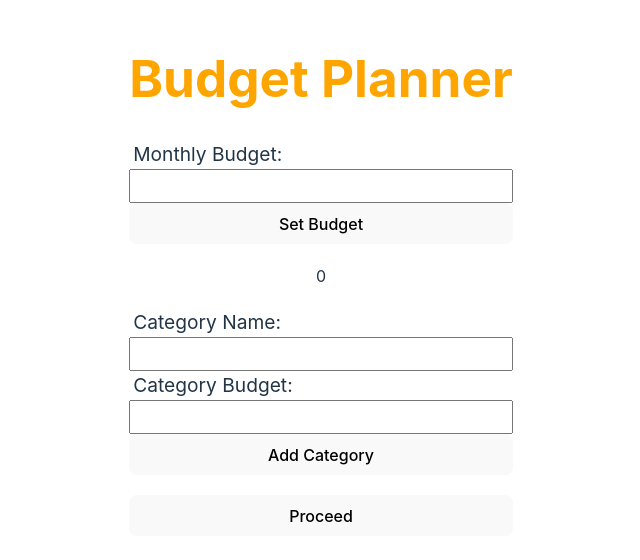
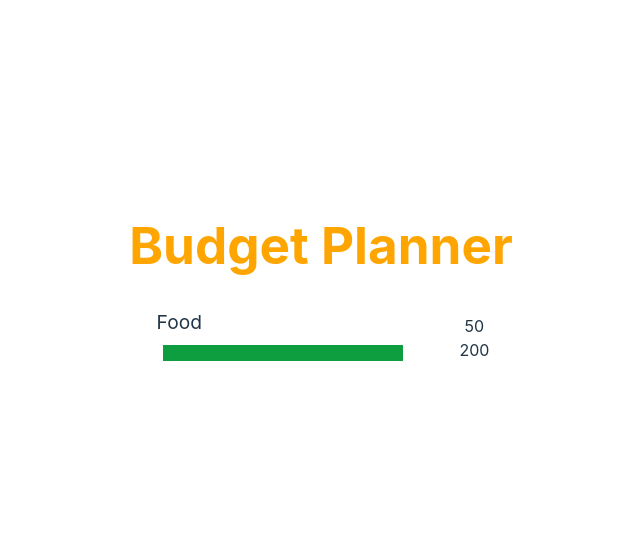
Before and after one commit to GersonEC/budget-planner-react, a React (Vite) app: page / in a window 1280 px wide. Shown: the part 124-684 px from the top of the page, without its empty margins (319-959 px from the left). Built offline with nearby package versions, Linux system fonts and the light colour scheme.

Commit message:
Add slider category

```diff
--- a/src/App.jsx
+++ b/src/App.jsx
@@ -6,6 +6,7 @@ import ExpenseDialog from './components/ExpenseDialog.jsx';
 import BudgetSetForm from './components/BudgetSetForm.jsx';
 import CategoryList from './components/CategoryList';
 import Expenses from './components/Expenses';
+import Category from './components/Category';
 
 // function Submit() {
 //   const status = useFormStatus();
@@ -93,21 +94,7 @@ function App() {
   return (
     <div style={{ display: 'flex', flexDirection: 'column'}} /*action={action}*/>
       <h1 style={{ color: 'orange'}}>Budget Planner</h1>
-      {!proceed ? (
-        <>
-          <BudgetSetForm
-            monthlyBudget={monthlyBudget}
-            handleSetMonthlyBudget={handleSetMonthlyBudget}
-            handleAddCategory={handleAddCategory}
-            handleProceed={handleProceed}
-          />
-          {errors.map((error, index) => <p key={index} style={{ color: 'red'}}>{error}</p>)}
-        </>
-      ) : (
-        <Expenses monthlyBudget={monthlyBudget} categories={categories} handleAddExpense={handleAddExpense} isOpen={isOpen} setIsOpen={setIsOpen} />
-      )}
-
-      {/* <Submit /> */}
+      <Category />
     </div>
   )
 }
--- /dev/null
+++ b/src/components/Category.jsx
@@ -0,0 +1,26 @@
+import { categories } from "../data";
+
+const category = categories[0];
+function Category() {
+  return(
+    <div style={{display: 'flex', justifyContent: 'space-around', alignItems: 'center'}}>
+      <div style={{display: 'flex', flexDirection: 'column'}}>
+        <label for="name">{category.name}</label>
+        <input
+          type="range"
+          id="name"
+          name="name"
+          min="0"
+          max={category.budget}
+          value={category.used}
+        />
+      </div>
+      <div style={{display: 'flex', flexDirection: 'column'}}>
+        <span>{category.used}</span>
+        <span>{category.budget}</span>
+      </div>
+    </div>
+  )
+}
+
+export default Category;
--- /dev/null
+++ b/src/data.js
@@ -0,0 +1,32 @@
+export const categories = [
+  {
+    name: 'Food',
+    budget: 200,
+    used: 50
+  },
+  {
+    name: 'Experiencies',
+    budget: 200,
+    used: 100
+  },
+  {
+    name: 'Learning',
+    budget: 150,
+    used: 70
+  },
+  {
+    name: 'Mortgage',
+    budget: 400,
+    used: 0
+  },
+  {
+    name: 'Food',
+    budget: 200,
+    used: 50
+  },
+  {
+    name: 'Food',
+    budget: 200,
+    used: 50
+  },
+]
--- a/src/index.css
+++ b/src/index.css
@@ -110,6 +110,23 @@ input {
   align-items: center;
 }
 
+input[type="range"] {
+  -webkit-appearance: none;
+  appearance: none;
+  background: transparent;
+  width: 15rem;
+  -webkit-appearance: none;
+}
+input[type="range"]::-webkit-slider-runnable-track {
+  background: #0f9e3f;
+  height: 1rem;
+}
+input[type="range"]::-webkit-slider-thumb {
+  -webkit-appearance: none; /* Override default look */
+  appearance: none;
+}
+
+
 @media (prefers-color-scheme: light) {
   :root {
     color: #213547;
```
